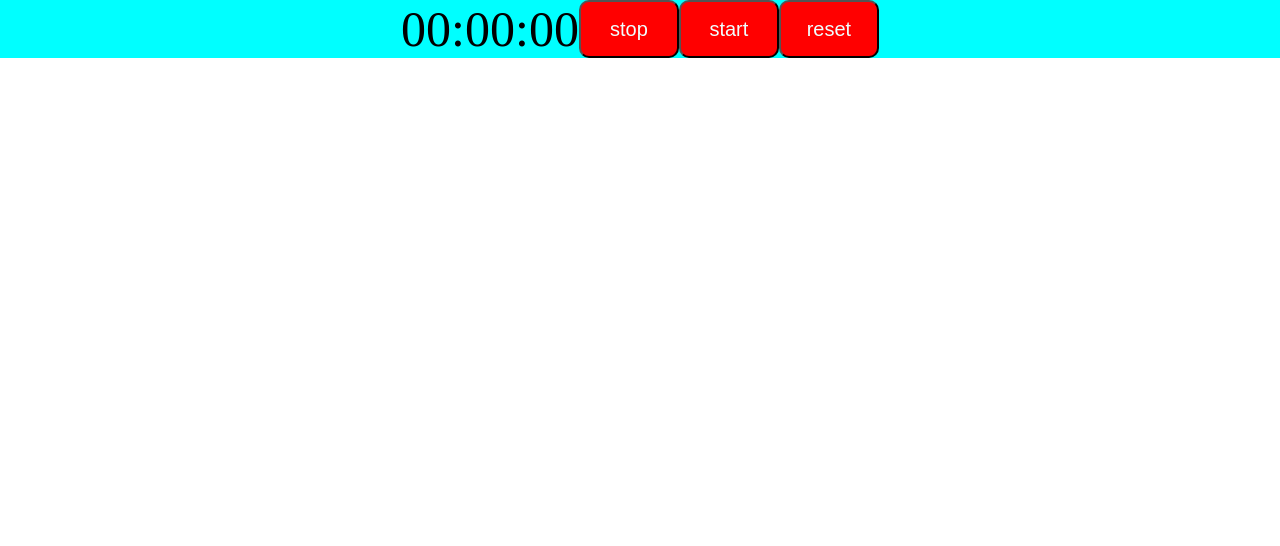
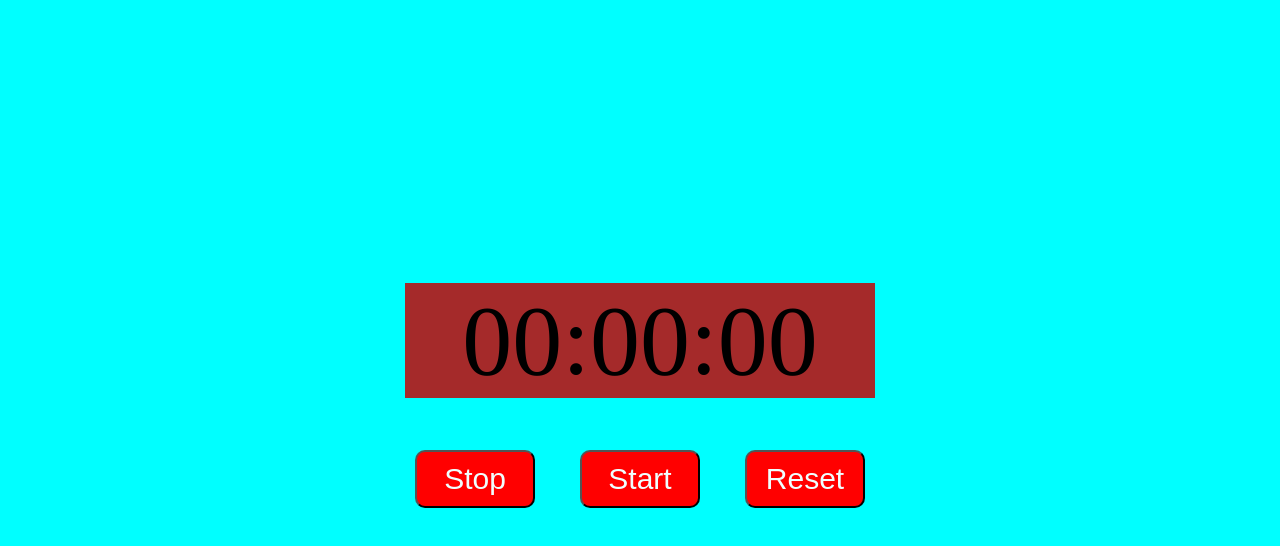
Before and after one commit to ashumendra77/stopWatch, a plain HTML site: page index.html in a window 1280 px wide. Drawn offline with Linux system fonts and the light colour scheme.

Commit message:
css added

```diff
--- a/index.html
+++ b/index.html
@@ -1,18 +1,21 @@
 <!DOCTYPE html>
 <html lang="en">
+
 <head>
     <meta charset="UTF-8">
     <meta name="viewport" content="width=device-width, initial-scale=1.0">
     <title>Document</title>
     <link rel="stylesheet" href="./style.css">
 </head>
+
 <body>
     <div class="stopwatch">
-        <div>00:00:00</div>
-        <button class="stop">stop</button>
-        <button class="start">start</button>
-        <button class="reset">reset</button>
+        <div class="time">00:00:00</div>
+        <div><button class="stop">Stop</button>
+            <button class="start">Start</button>
+            <button class="reset">Reset</button></div>
     </div>
 
 </body>
+
 </html>
--- a/style.css
+++ b/style.css
@@ -3,17 +3,30 @@
     padding: 0px;
 }
 
-.stopwatch {
+body {
     background-color: aqua;
     display: flex;
+    align-items: center;
     justify-content: center;
-    align-content: center;
-    font-size: 50px;
+    /* vertical-align: middle; */
+    font-size: 100px;
+    height: 100vh;
 }
-.stop , .start, .reset{
+
+.time {
+    background-color: brown;
+    text-align: center;
+}
+
+.stop,
+.start,
+.reset {
+
     background-color: red;
-    font-size: 20px;
+    font-size: 30px;
     color: azure;
     border-radius: 10px;
-    width: 100px;
+    width: 120px;
+    margin: 10px;
+    padding: 10px;
 }
```
